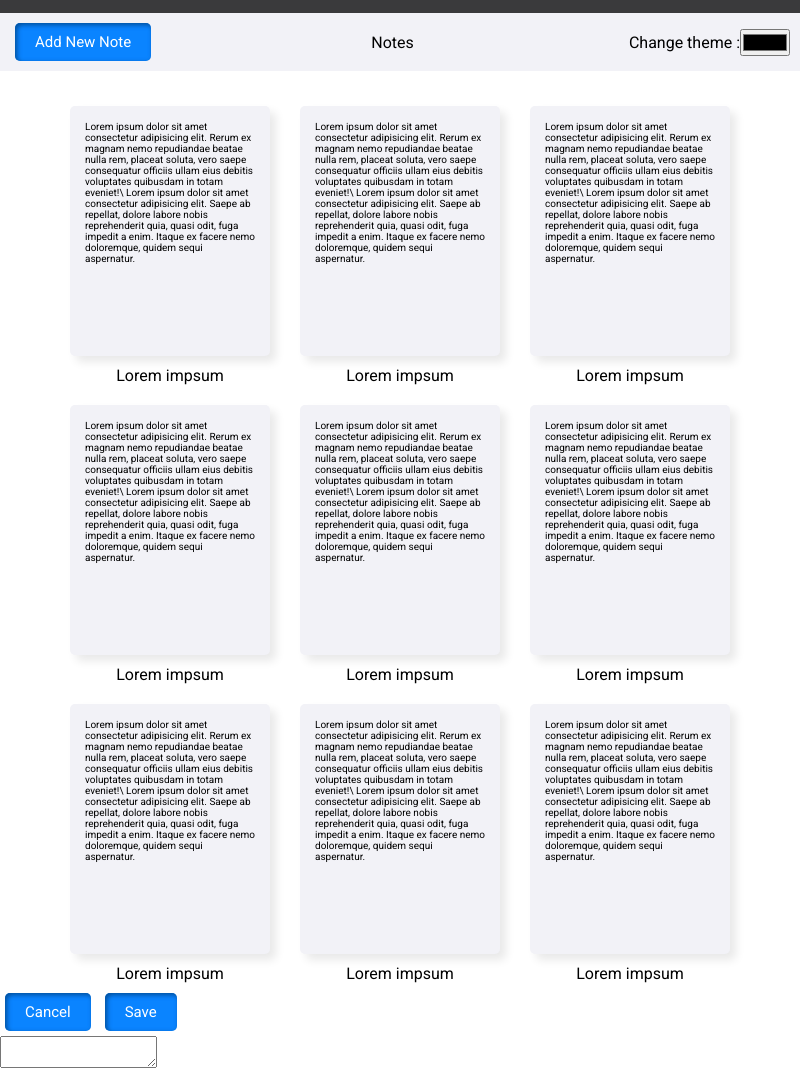
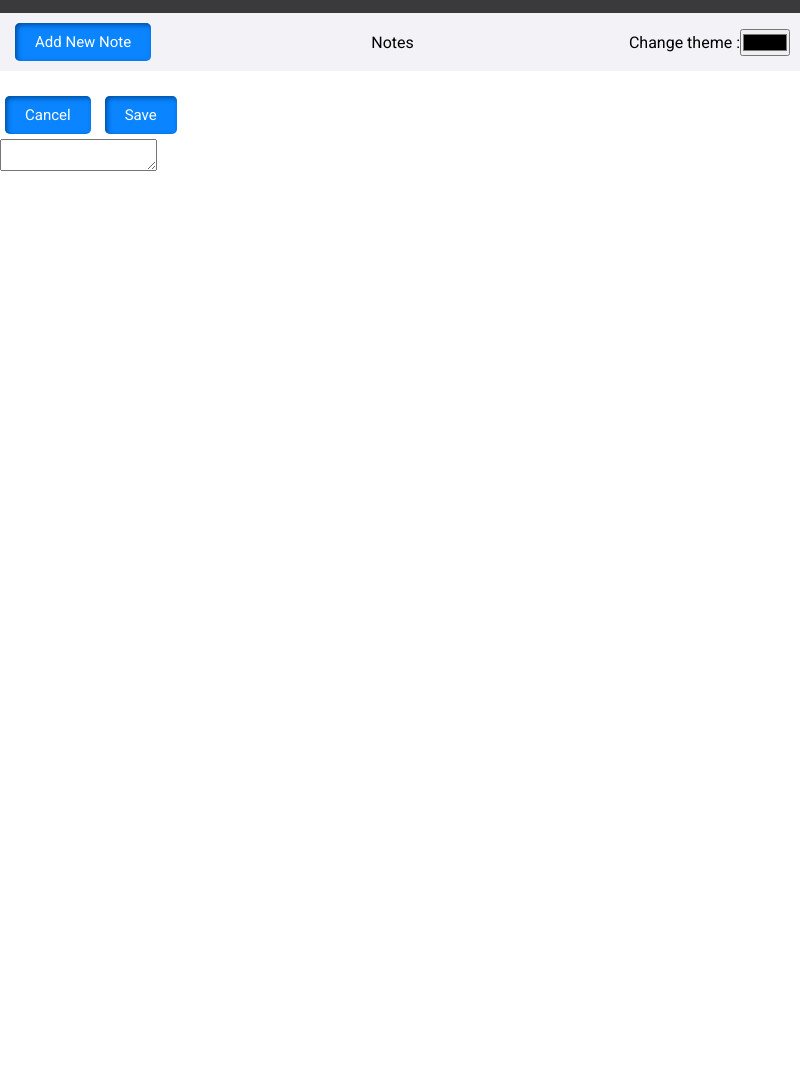
Before and after one commit to Gopi-Kumar/student-friend, an Electron app: page notes.html in a window 800 px wide. Shown: the part 92-1164 px from the top of the page. After the commit the page ends 800 px from the top, so only its background shows below. Drawn offline with Linux system fonts and the light colour scheme.

Commit message:
notes script added

```diff
--- a/notes.html
+++ b/notes.html
@@ -6,6 +6,7 @@
     <meta name="viewport" content="width=device-width, initial-scale=1.0">
     <title>SF::Notes</title>
     <link rel="stylesheet" href="./styles/notes.css">
+    <script src="./scripts/notes.js" defer></script>
 </head>
 <body>
     <div class="header">
@@ -29,69 +30,7 @@
             </div>
         </section>
         <section class="notes">
-           <div>
-               <p class="note">
-                   Lorem ipsum dolor sit amet consectetur adipisicing elit. Rerum ex magnam nemo repudiandae beatae nulla rem, placeat soluta, vero saepe consequatur officiis ullam eius debitis voluptates quibusdam in totam eveniet!\
-                   Lorem ipsum dolor sit amet consectetur adipisicing elit. Saepe ab repellat, dolore labore nobis reprehenderit quia, quasi odit, fuga impedit a enim. Itaque ex facere nemo doloremque, quidem sequi aspernatur.
-               </p>
-               <p class="note_name">Lorem impsum</p>
-           </div>
-           <div>
-            <p class="note">
-                Lorem ipsum dolor sit amet consectetur adipisicing elit. Rerum ex magnam nemo repudiandae beatae nulla rem, placeat soluta, vero saepe consequatur officiis ullam eius debitis voluptates quibusdam in totam eveniet!\
-                Lorem ipsum dolor sit amet consectetur adipisicing elit. Saepe ab repellat, dolore labore nobis reprehenderit quia, quasi odit, fuga impedit a enim. Itaque ex facere nemo doloremque, quidem sequi aspernatur.
-            </p>
-            <p class="note_name">Lorem impsum</p>
-        </div>
-        <div>
-            <p class="note">
-                Lorem ipsum dolor sit amet consectetur adipisicing elit. Rerum ex magnam nemo repudiandae beatae nulla rem, placeat soluta, vero saepe consequatur officiis ullam eius debitis voluptates quibusdam in totam eveniet!\
-                Lorem ipsum dolor sit amet consectetur adipisicing elit. Saepe ab repellat, dolore labore nobis reprehenderit quia, quasi odit, fuga impedit a enim. Itaque ex facere nemo doloremque, quidem sequi aspernatur.
-            </p>
-            <p class="note_name">Lorem impsum</p>
-        </div>
-        <div>
-            <p class="note">
-                Lorem ipsum dolor sit amet consectetur adipisicing elit. Rerum ex magnam nemo repudiandae beatae nulla rem, placeat soluta, vero saepe consequatur officiis ullam eius debitis voluptates quibusdam in totam eveniet!\
-                Lorem ipsum dolor sit amet consectetur adipisicing elit. Saepe ab repellat, dolore labore nobis reprehenderit quia, quasi odit, fuga impedit a enim. Itaque ex facere nemo doloremque, quidem sequi aspernatur.
-            </p>
-            <p class="note_name">Lorem impsum</p>
-        </div>
-        <div>
-            <p class="note">
-                Lorem ipsum dolor sit amet consectetur adipisicing elit. Rerum ex magnam nemo repudiandae beatae nulla rem, placeat soluta, vero saepe consequatur officiis ullam eius debitis voluptates quibusdam in totam eveniet!\
-                Lorem ipsum dolor sit amet consectetur adipisicing elit. Saepe ab repellat, dolore labore nobis reprehenderit quia, quasi odit, fuga impedit a enim. Itaque ex facere nemo doloremque, quidem sequi aspernatur.
-            </p>
-            <p class="note_name">Lorem impsum</p>
-        </div>
-        <div>
-            <p class="note">
-                Lorem ipsum dolor sit amet consectetur adipisicing elit. Rerum ex magnam nemo repudiandae beatae nulla rem, placeat soluta, vero saepe consequatur officiis ullam eius debitis voluptates quibusdam in totam eveniet!\
-                Lorem ipsum dolor sit amet consectetur adipisicing elit. Saepe ab repellat, dolore labore nobis reprehenderit quia, quasi odit, fuga impedit a enim. Itaque ex facere nemo doloremque, quidem sequi aspernatur.
-            </p>
-            <p class="note_name">Lorem impsum</p>
-        </div>
-        <div>
-            <p class="note">
-                Lorem ipsum dolor sit amet consectetur adipisicing elit. Rerum ex magnam nemo repudiandae beatae nulla rem, placeat soluta, vero saepe consequatur officiis ullam eius debitis voluptates quibusdam in totam eveniet!\
-                Lorem ipsum dolor sit amet consectetur adipisicing elit. Saepe ab repellat, dolore labore nobis reprehenderit quia, quasi odit, fuga impedit a enim. Itaque ex facere nemo doloremque, quidem sequi aspernatur.
-            </p>
-            <p class="note_name">Lorem impsum</p>
-        </div>
-        <div>
-            <p class="note">
-                Lorem ipsum dolor sit amet consectetur adipisicing elit. Rerum ex magnam nemo repudiandae beatae nulla rem, placeat soluta, vero saepe consequatur officiis ullam eius debitis voluptates quibusdam in totam eveniet!\
-                Lorem ipsum dolor sit amet consectetur adipisicing elit. Saepe ab repellat, dolore labore nobis reprehenderit quia, quasi odit, fuga impedit a enim. Itaque ex facere nemo doloremque, quidem sequi aspernatur.
-            </p>
-            <p class="note_name">Lorem impsum</p>
-        </div>
-        <div>
-            <p class="note">
-                Lorem ipsum dolor sit amet consectetur adipisicing elit. Rerum ex magnam nemo repudiandae beatae nulla rem, placeat soluta, vero saepe consequatur officiis ullam eius debitis voluptates quibusdam in totam eveniet!\
-                Lorem ipsum dolor sit amet consectetur adipisicing elit. Saepe ab repellat, dolore labore nobis reprehenderit quia, quasi odit, fuga impedit a enim. Itaque ex facere nemo doloremque, quidem sequi aspernatur.
-            </p>
-            <p class="note_name">Lorem impsum</p>
-        </div>
+
         </section>
         <section class="editing_notes">
             <div class="save_and_cancel">
--- /dev/null
+++ b/scripts/notes.js
@@ -0,0 +1,29 @@
+let notesItem = getNotesFromLocalStorage();
+
+function saveNotesToLocalStorage(){
+    localStorage.setItem("notes", JSON.stringify(notesItem));
+}
+
+function getNotesFromLocalStorage(){
+    return JSON.parse(localStorage.getItem("notes"));
+}
+
+const notesContainer = document.querySelector(".notes");
+function renderNotes(notesItemArray){
+    if(notesItemArray == null || notesItemArray.length == 0){
+        return;
+    }
+    notesContainer.innerHtml = "";
+    notesItemArray.map(item => {
+        const itemContainer = document.createElement("div");
+        itemContainer.setAttribute("id", `${item.id}`);
+        const html = `
+            <p class="note">${item.note}</p>
+            <p class="note_name">${item.name}</p>
+        `
+        itemContainer.innerHTML = html;
+        notesContainer.appendChild(itemContainer);
+    })
+}
+
+renderNotes(notesItem);
--- a/styles/utills.scss
+++ b/styles/utills.scss
@@ -45,16 +45,16 @@
     align-items: center;
 }
 ::-webkit-scrollbar {
-    width: 8px;
+    width: 10px;
   }
 
   /* Track */
   ::-webkit-scrollbar-track {
-    box-shadow: inset 0 0 1px $light-gray;
+    box-shadow: inset 0 0 1px gray;
   }
 
   /* Handle */
   ::-webkit-scrollbar-thumb {
-    background: $apple-blue;
+    background: $black;
     border-radius: 10px;
   }
```
Also changed, not shown: styles/alarm.css, styles/notes.css, styles/routine.css, styles/style.css, styles/todo.css, styles/utills.css, 5 other files.
